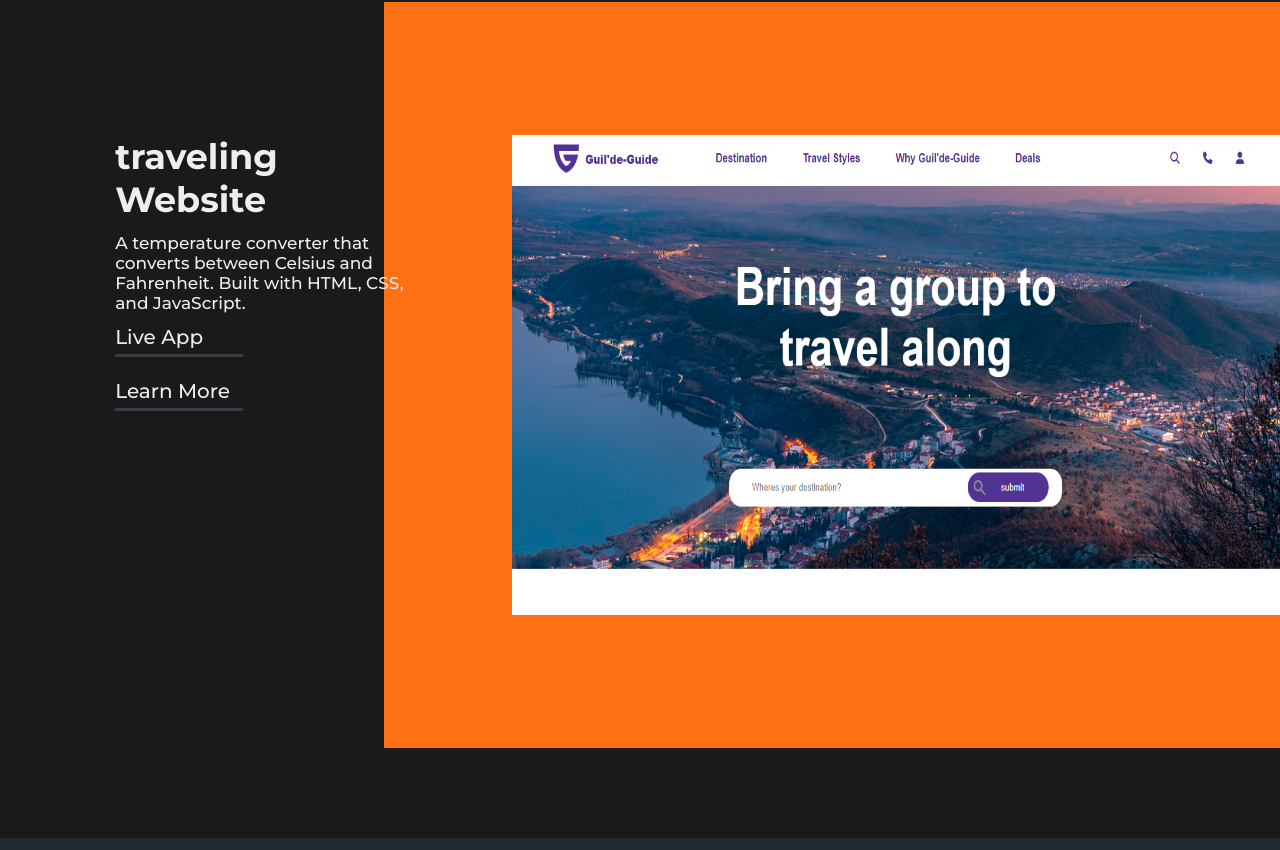
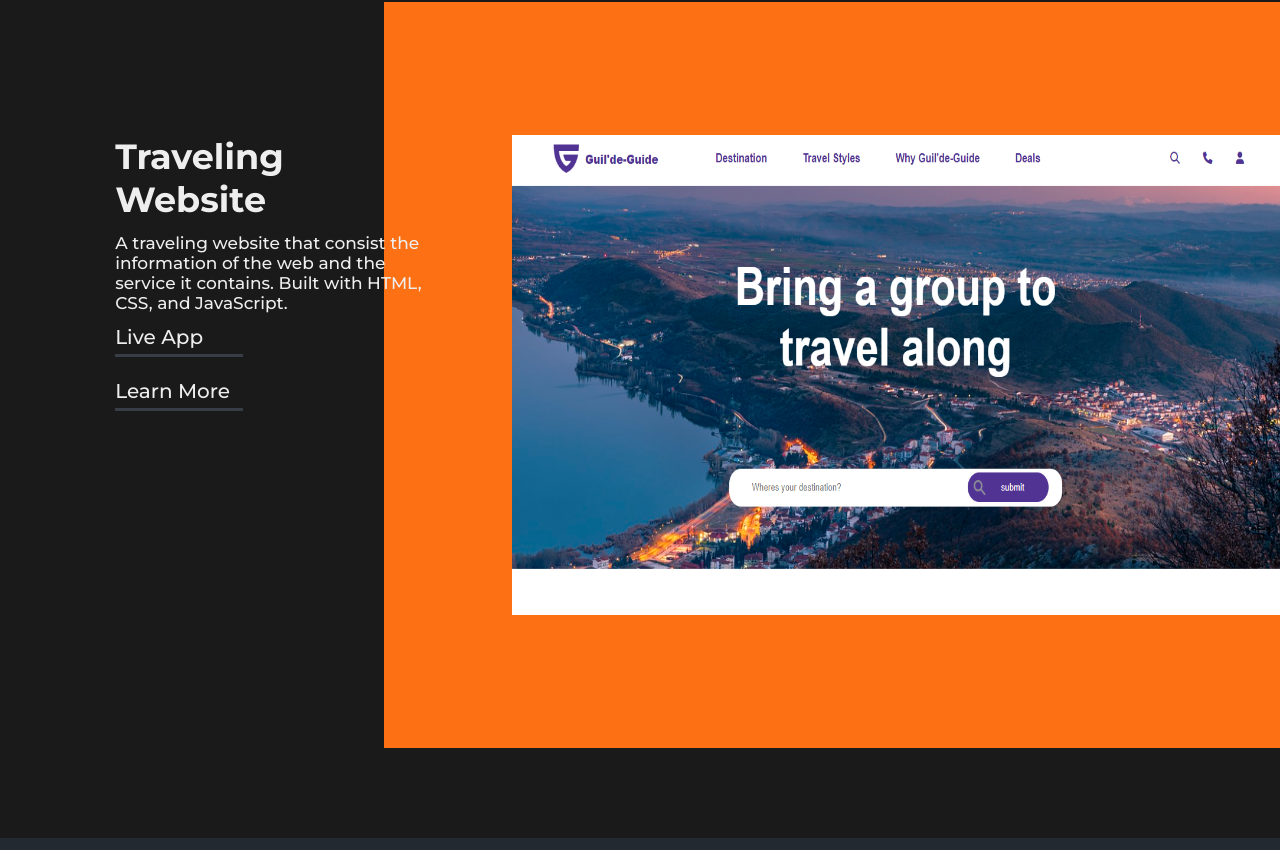
Before and after one commit to CreefordSanchez/profile-web, a plain HTML site: page index.html in a window 1280 px wide. Shown: the part 2660-3510 px from the top of the page. Drawn offline with Linux system fonts and the light colour scheme.

Commit message:
first commit

```diff
--- a/index.html
+++ b/index.html
@@ -136,10 +136,10 @@
         <div class="project-mirrored">
           <div class="overview-box">
             <div class="overview-main-mirrored">
-              <h3>traveling Website</h3>
+              <h3>Traveling Website</h3>
               <p>
-                A temperature converter that converts between Celsius and
-                Fahrenheit. Built with HTML, CSS, and JavaScript.
+                A traveling website that consist the information of the web and
+                the service it contains. Built with HTML, CSS, and JavaScript.
               </p>
               <ul>
                 <div class="project-btn">
```
